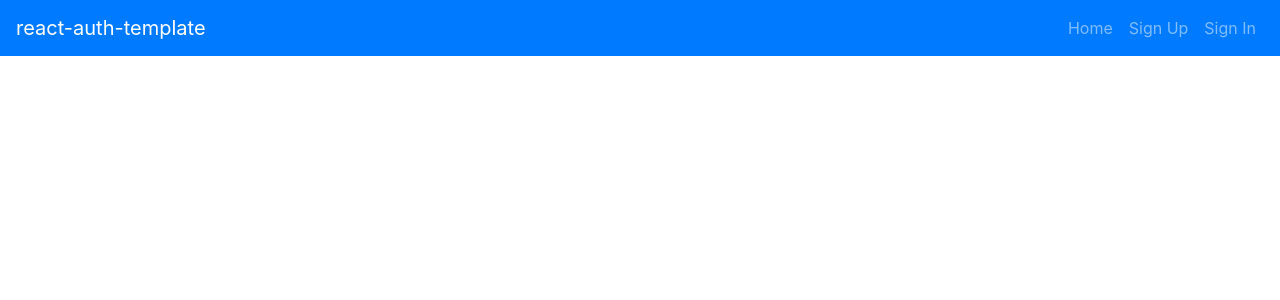
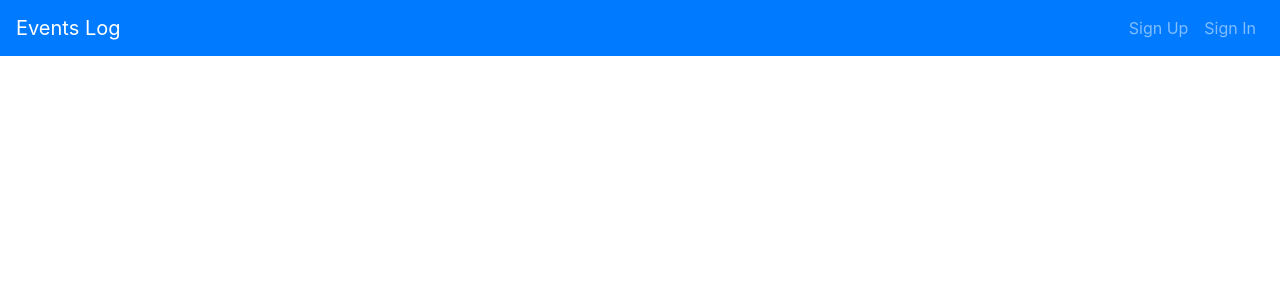
Before and after one commit to Ralph-Francesconi007/Events-client, a React app: page /#/ in a window 1280 px wide. Shown: the top 300 px of the page. Built offline with nearby package versions, Linux system fonts and the light colour scheme.

Commit message:
Made changes to the App file and created components for the Create, Profile, and EventLog
Made it so that all the routes take you to the right spot
and rendered a message on the page so you can see where you are.

```diff
--- a/src/components/App/App.js
+++ b/src/components/App/App.js
@@ -8,6 +8,9 @@ import SignUp from '../SignUp/SignUp'
 import SignIn from '../SignIn/SignIn'
 import SignOut from '../SignOut/SignOut'
 import ChangePassword from '../ChangePassword/ChangePassword'
+import CreateEvent from '../Create/Create'
+import EventLog from '../EventLog/EventLog'
+import Profile from '../Profile/Profile'
 
 class App extends Component {
   constructor () {
@@ -54,6 +57,15 @@ class App extends Component {
           <AuthenticatedRoute user={user} path='/change-password' render={() => (
             <ChangePassword msgAlert={this.msgAlert} user={user} />
           )} />
+          <AuthenticatedRoute user={user} path='/create-event' render={() => (
+            <CreateEvent user={user} />
+          )} />
+          <AuthenticatedRoute user={user} path='/event-feed' render={() => (
+            <EventLog user={user} />
+          )} />
+          <AuthenticatedRoute user={user} path='/profile' render={() => (
+            <Profile user={user} />
+          )} />
         </main>
       </Fragment>
     )
--- /dev/null
+++ b/src/components/Create/Create.js
@@ -0,0 +1,11 @@
+import React, { Component } from 'react'
+
+class CreateEvent extends Component {
+  render () {
+    return (
+      <div>This is where you create an event</div>
+    )
+  }
+}
+
+export default CreateEvent
--- /dev/null
+++ b/src/components/EventLog/EventLog.js
@@ -0,0 +1,11 @@
+import React, { Component } from 'react'
+
+class EventLog extends Component {
+  render () {
+    return (
+      <div>This is all the events</div>
+    )
+  }
+}
+
+export default EventLog
--- a/src/components/Header/Header.js
+++ b/src/components/Header/Header.js
@@ -4,6 +4,9 @@ import Navbar from 'react-bootstrap/Navbar'
 
 const authenticatedOptions = (
   <Fragment>
+    <Nav.Link href="#profile">Profile</Nav.Link>
+    <Nav.Link href="#event-feed">Event Feed</Nav.Link>
+    <Nav.Link href="#create-event">Create an Event</Nav.Link>
     <Nav.Link href="#change-password">Change Password</Nav.Link>
     <Nav.Link href="#sign-out">Sign Out</Nav.Link>
   </Fragment>
@@ -16,22 +19,15 @@ const unauthenticatedOptions = (
   </Fragment>
 )
 
-const alwaysOptions = (
-  <Fragment>
-    <Nav.Link to="/">Home</Nav.Link>
-  </Fragment>
-)
-
 const Header = ({ user }) => (
   <Navbar bg="primary" variant="dark" expand="md">
     <Navbar.Brand href="#">
-      react-auth-template
+      Events Log
     </Navbar.Brand>
     <Navbar.Toggle aria-controls="basic-navbar-nav" />
     <Navbar.Collapse id="basic-navbar-nav">
       <Nav className="ml-auto">
         { user && <span className="navbar-text mr-2">Welcome, {user.email}</span>}
-        { alwaysOptions }
         { user ? authenticatedOptions : unauthenticatedOptions }
       </Nav>
     </Navbar.Collapse>
--- /dev/null
+++ b/src/components/Profile/Profile.js
@@ -0,0 +1,11 @@
+import React, { Component } from 'react'
+
+class Profile extends Component {
+  render () {
+    return (
+      <div>This is the profile page</div>
+    )
+  }
+}
+
+export default Profile
```
Also changed, not shown: 1 other file (tests, documents, lock files or other folders).
